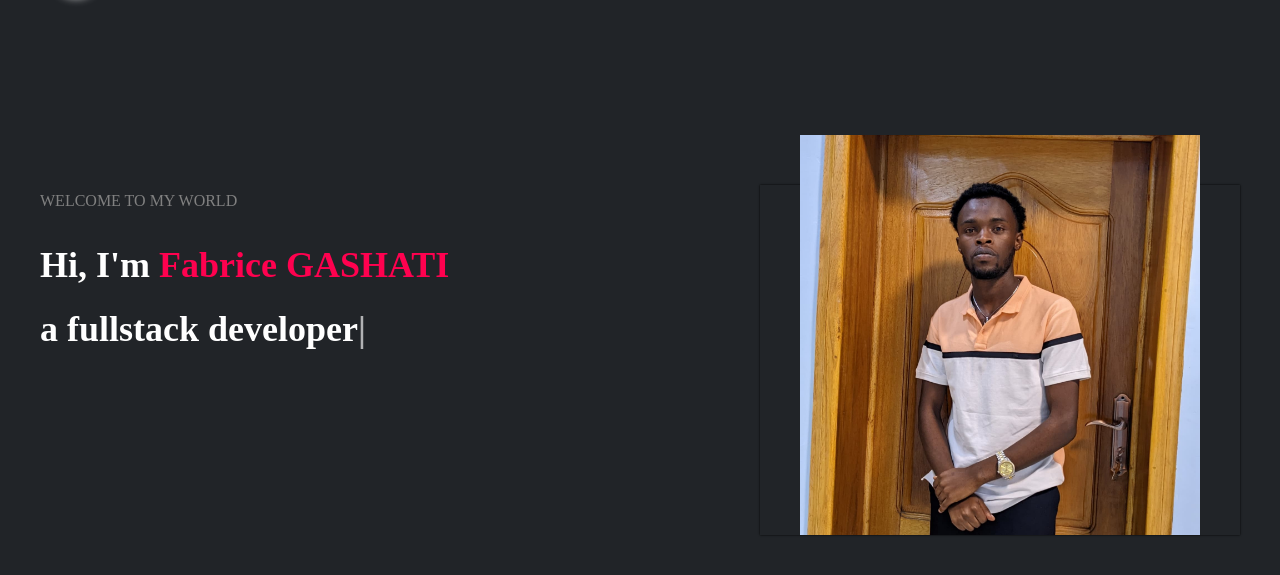
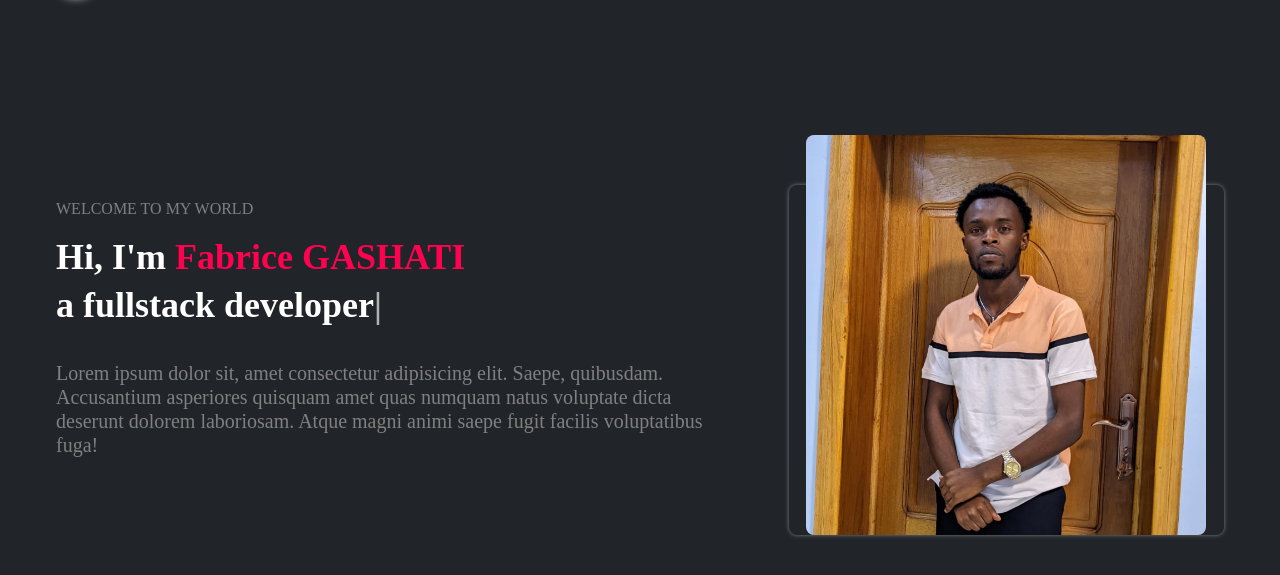
Before and after one commit to Nkurunzizagashati/MY_PORTFOLIIO_PAGE, a plain HTML site: page index.html in a window 1280 px wide. Shown: the part 71-646 px from the top of the page. Drawn offline with nearby package versions, Linux system fonts and the light colour scheme.

Commit message:
added the home-section contents

```diff
--- a/index.html
+++ b/index.html
@@ -57,6 +57,12 @@
               Hi, I'm <span class="colored-text">Fabrice GASHATI</span>
             </h2>
             <h2 class="text-larger">a <span id="typed"></span></h2>
+            <p class="text-leading">
+              Lorem ipsum dolor sit, amet consectetur adipisicing elit. Saepe,
+              quibusdam. Accusantium asperiores quisquam amet quas numquam natus
+              voluptate dicta deserunt dolorem laboriosam. Atque magni animi
+              saepe fugit facilis voluptatibus fuga!
+            </p>
           </div>
           <div class="home-img-container">
             <div class="behind-img-box">
--- a/styles.css
+++ b/styles.css
@@ -8,6 +8,7 @@
   --larger-text: 2.25rem;
   --large-text: 1.8rem;
   --medium-text: 1.1rem;
+  --text-leading: 1.25rem;
   --small-text: 0.8rem;
 }
 
@@ -97,7 +98,7 @@ body {
 
 /* MAIN CONTAINER */
 main {
-  line-height: 4rem;
+  line-height: 3rem;
 }
 
 .colored-text {
@@ -134,12 +135,30 @@ h3 {
 
 .home-section {
   display: grid;
+  gap: 2rem;
   justify-content: space-between;
   grid-template-columns: 3fr 2fr;
   padding-top: 15rem;
 }
 
 .home-contents-container {
+  padding: 1rem;
+}
+
+.text-leading {
+  line-height: 1.5rem;
+  font-size: var(--text-leading);
+  margin-top: 2rem;
+}
+
+.home-contents-container {
+}
+
+.home-img-container {
+  display: flex;
+  padding-top: 1rem;
+  justify-content: center;
+  padding: 1rem;
 }
 
 .behind-img-box {
@@ -147,15 +166,12 @@ h3 {
   display: flex;
   justify-content: center;
   height: 350px;
-  box-shadow: 0 0 2px;
-}
-.home-img-container {
-  display: flex;
-  padding-top: 1rem;
-  justify-content: center;
+  box-shadow: 0 0 4px var(--color-light);
+  border-radius: 8px;
 }
 
 .home-img {
   height: 400px;
   align-self: flex-end;
+  border-radius: 8px;
 }
```
